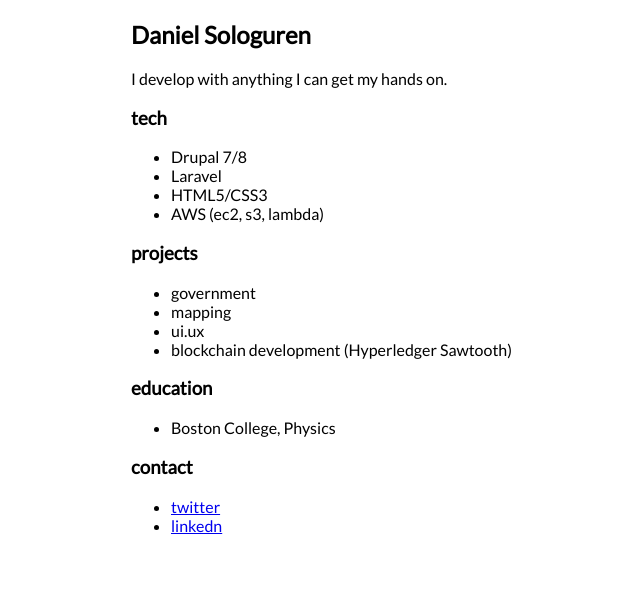
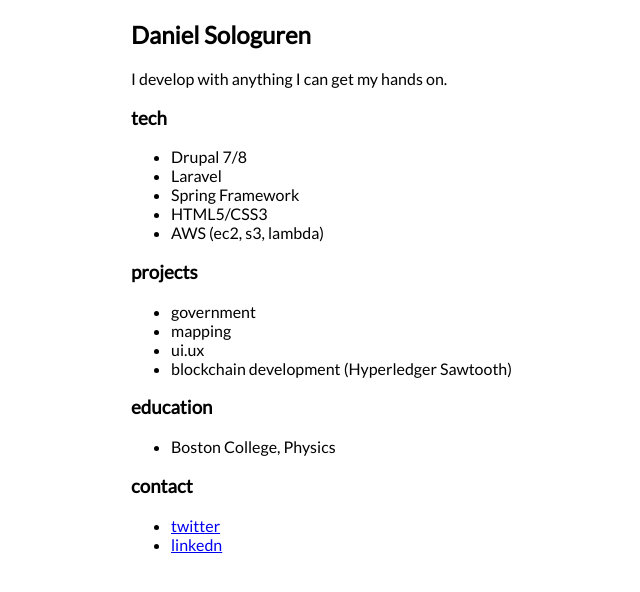
Before and after one commit to DanielSologuren/danielsologuren.github.io, a plain HTML site: page index.html in a window 1280 px wide. Shown: the whole page, without its empty margins (109-749 px from the left). Drawn offline with Linux system fonts and the light colour scheme.

Commit message:
Update index.html

```diff
--- a/index.html
+++ b/index.html
@@ -19,6 +19,7 @@
 <ul>
 	<li>Drupal 7/8</li>
 	<li>Laravel</li>
+	<li>Spring Framework</li>
 	<li>HTML5/CSS3</li>
 	<li>AWS (ec2, s3, lambda)</li>
 </ul>
```
